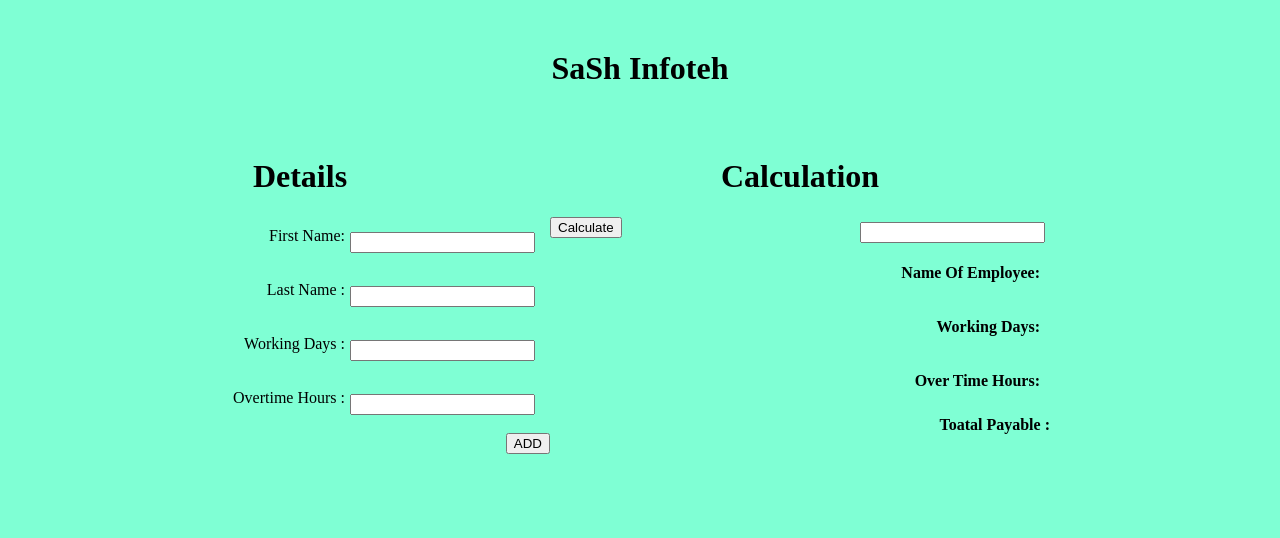
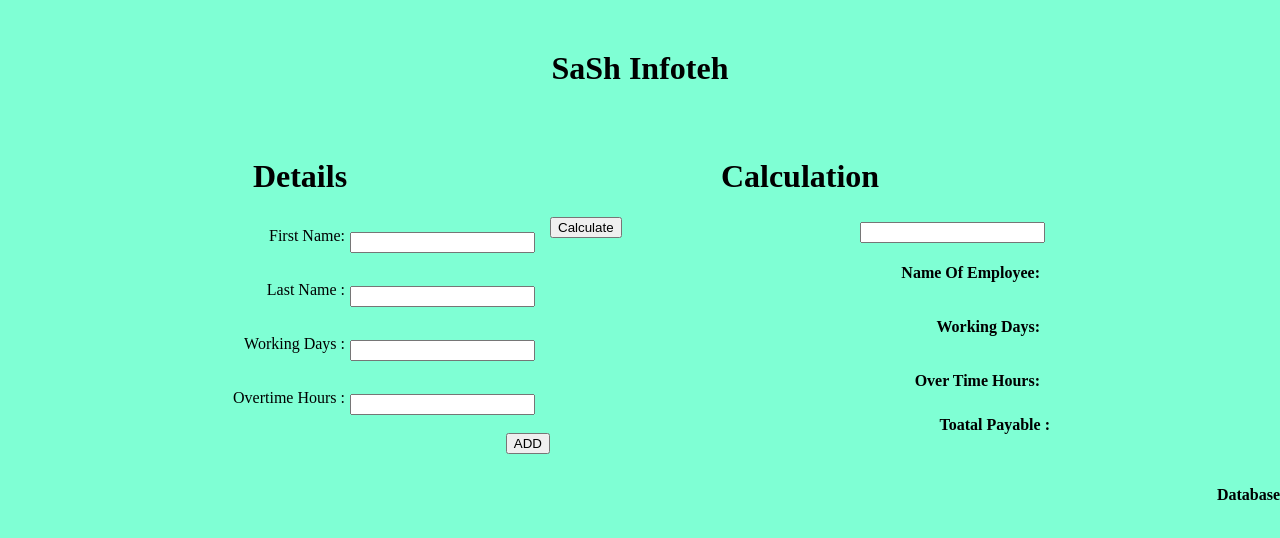
Before and after one commit to sagarpatil860/JAVA-SCRIPT-Assignment-15_employee_salary, a plain HTML site: page index.html in a window 1280 px wide. Drawn offline with Linux system fonts and the light colour scheme.

Commit message:
para field added

```diff
--- a/index.html
+++ b/index.html
@@ -55,7 +55,9 @@
 
 
     </div>
+
   </div>
+  <p><b>Database</b></p>
 <script src="script.js"></script>
   </body>
 </html>
```
